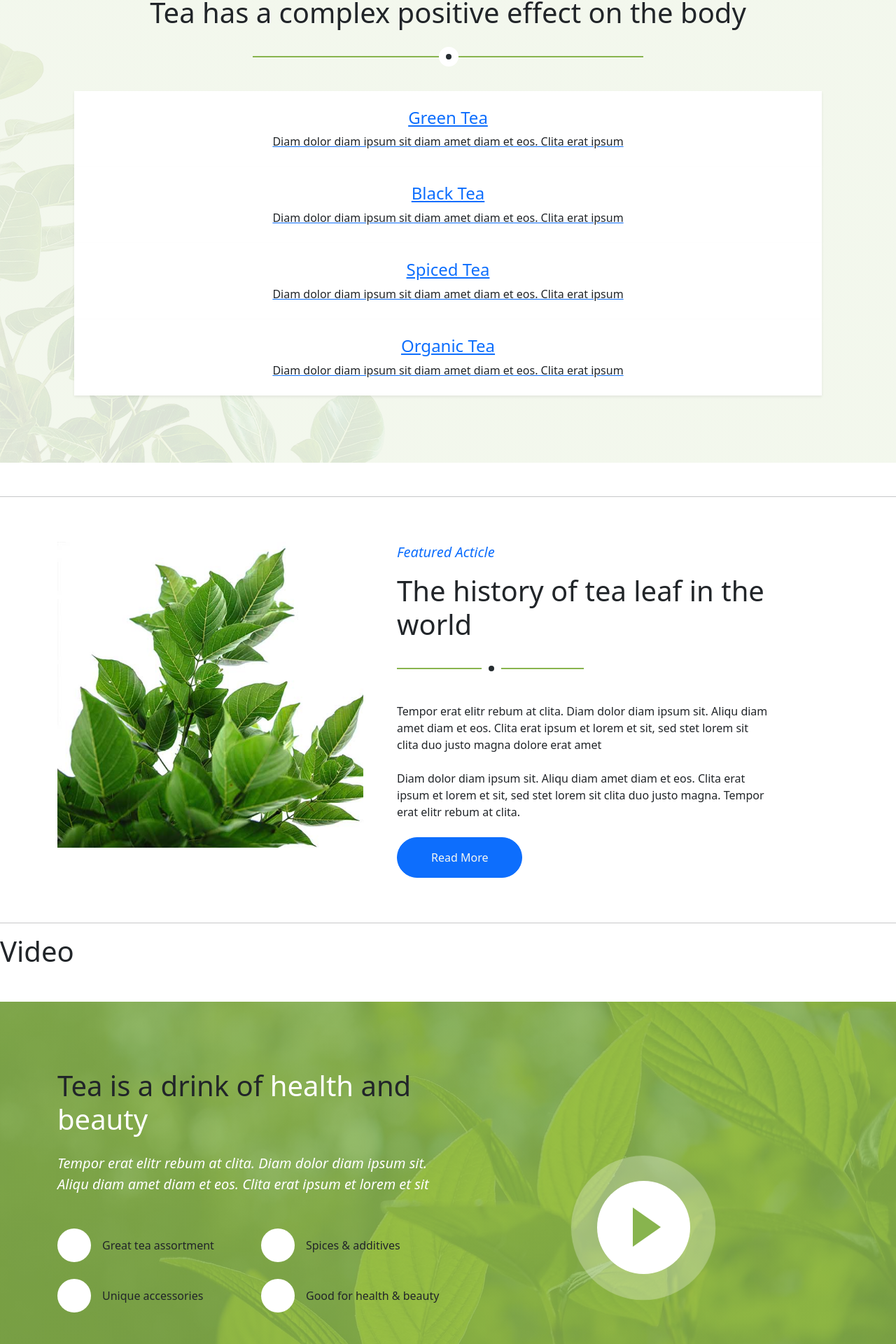
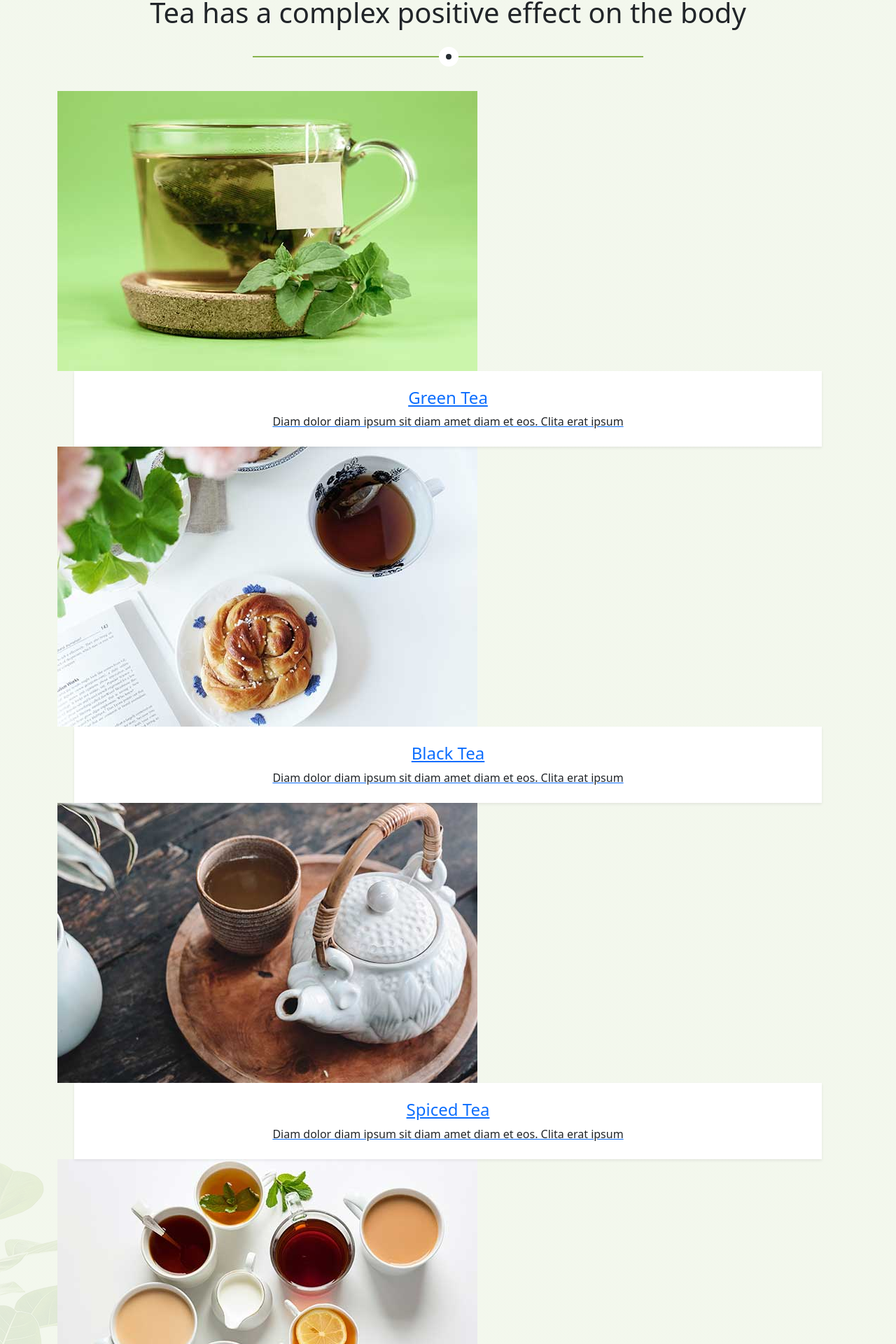
Before and after one commit to KyoJamett/huile, a React (Vite) app: page / in a window 1280 px wide. Shown: the part 1738-3658 px from the top of the page at 70% size. Built offline with nearby package versions, Linux system fonts and the light colour scheme.

Commit message:
feat: se agregan imagenes de productos

```diff
--- a/src/components/Products.jsx
+++ b/src/components/Products.jsx
@@ -17,7 +17,7 @@ export const Products = () => {
           data-wow-delay="0.5s"
         >
           <a href="" className="d-block product-item rounded">
-            {/* <img src="img/product-1.jpg" alt=""> */}
+            <img src="img/product-1.jpg" alt="" />
             <div className="bg-white shadow-sm text-center p-4 position-relative mt-n5 mx-4">
               <h4 className="text-primary">Green Tea</h4>
               <span className="text-body">
@@ -27,7 +27,7 @@ export const Products = () => {
             </div>
           </a>
           <a href="" className="d-block product-item rounded">
-            {/* <img src="img/product-2.jpg" alt=""> */}
+            <img src="img/product-2.jpg" alt="" />
             <div className="bg-white shadow-sm text-center p-4 position-relative mt-n5 mx-4">
               <h4 className="text-primary">Black Tea</h4>
               <span className="text-body">
@@ -37,7 +37,7 @@ export const Products = () => {
             </div>
           </a>
           <a href="" className="d-block product-item rounded">
-            {/* <img src="img/product-3.jpg" alt=""> */}
+            <img src="img/product-3.jpg" alt="" />
             <div className="bg-white shadow-sm text-center p-4 position-relative mt-n5 mx-4">
               <h4 className="text-primary">Spiced Tea</h4>
               <span className="text-body">
@@ -47,7 +47,7 @@ export const Products = () => {
             </div>
           </a>
           <a href="" className="d-block product-item rounded">
-            {/* <img src="img/product-4.jpg" alt=""> */}
+            <img src="img/product-4.jpg" alt="" />
             <div className="bg-white shadow-sm text-center p-4 position-relative mt-n5 mx-4">
               <h4 className="text-primary">Organic Tea</h4>
               <span className="text-body">
```
